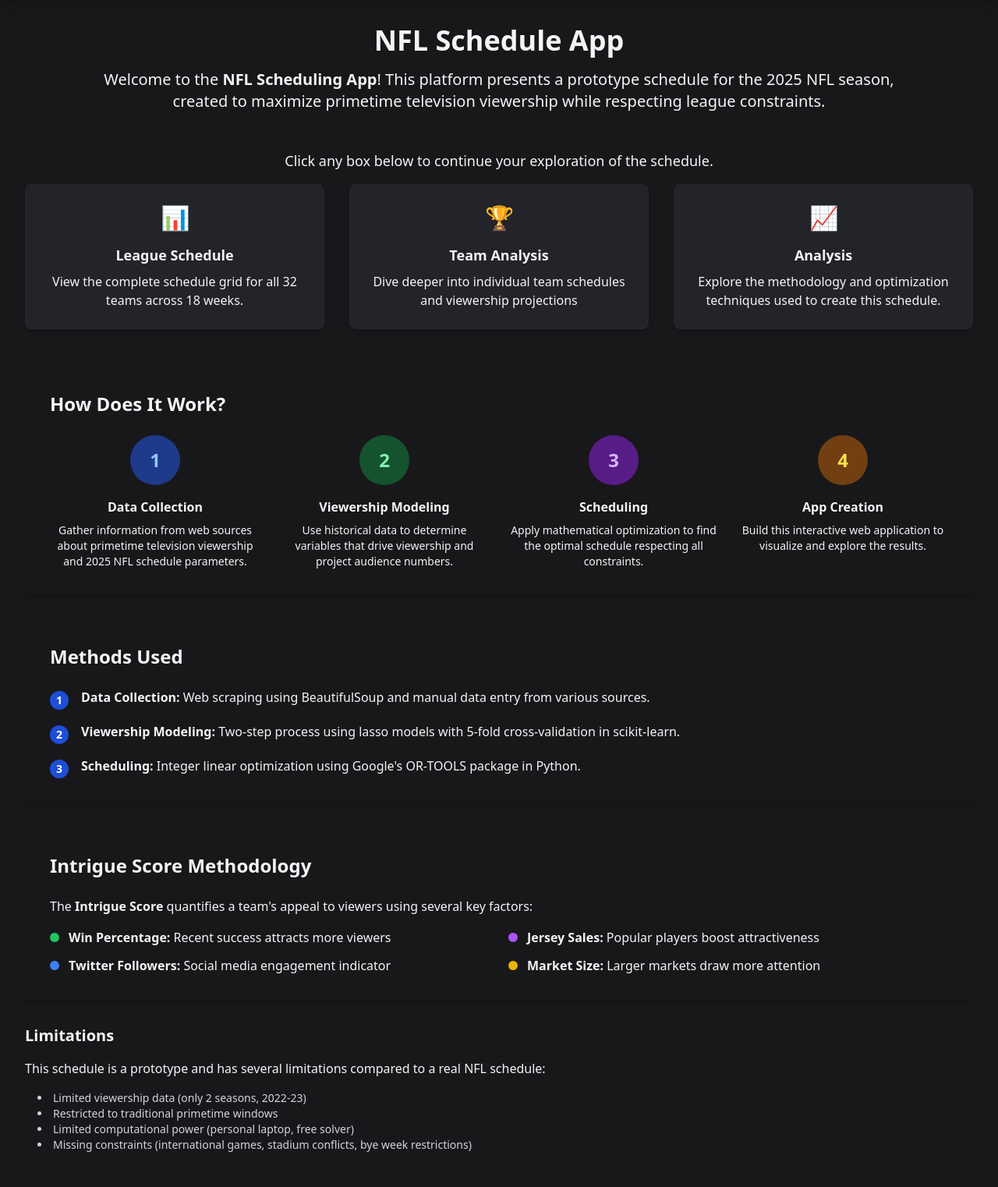
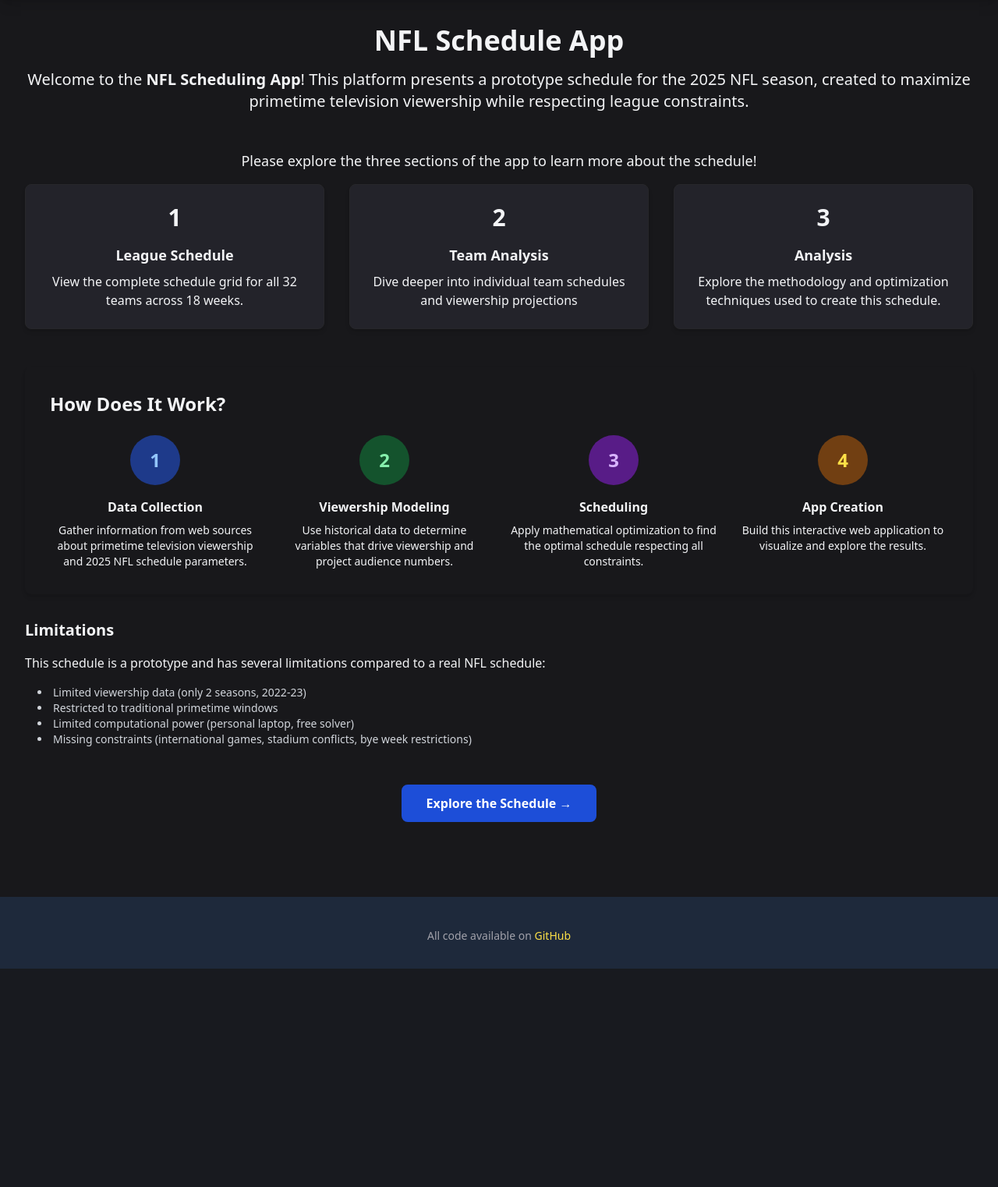
Before and after one commit to gahan4/nfl-schedule, a Flask app: page / in a window 1280 px wide. Shown: the part 64-1586 px from the top of the page at 78% size. After the commit the page ends 1306 px from the top, so only its background shows below. Run offline with Flask 3, Linux system fonts and the light colour scheme; parts of the project's set-up code (start-up, migrations or seed data) failed here and were passed over; some libraries are stand-ins or nearby versions.

Commit message:
further tweaks to the app, including formatting and explanations

```diff
--- a/flask_app/templates/home.html
+++ b/flask_app/templates/home.html
@@ -8,7 +8,7 @@
     <h1 class="text-4xl font-bold dark-heading mb-4">
         NFL Schedule App
     </h1>
-    <p class="text-xl dark-subtext max-w-5xl mx-auto">
+    <p class="text-xl dark-subtext mx-auto">
         Welcome to the <strong>NFL Scheduling App</strong>! This platform presents a prototype schedule for the 2025 NFL season,
         created to maximize primetime television viewership while respecting league constraints.
     </p>
@@ -16,12 +16,12 @@
 
 <!-- App Sections Overview -->
 <div class="text-center mb-4">
-    <p class="dark-subtext text-lg font-medium">Click any box below to continue your exploration of the schedule.</p>
+    <p class="dark-subtext text-lg font-medium">Please explore the three sections of the app to learn more about the schedule!</p>
 </div>
 <div class="grid md:grid-cols-3 gap-8 mb-12">
     <a href="{{ url_for('schedule') }}" class="card-hover team-card rounded-lg p-6 shadow-md block">
         <div class="text-center">
-            <div class="text-3xl mb-4">📊</div>
+            <div class="text-3xl mb-4 font-bold">1</div>
             <h3 class="text-lg font-semibold dark-heading mb-2">League Schedule</h3>
             <p class="dark-subtext">
                 View the complete schedule grid for all 32 teams across 18 weeks.
@@ -30,7 +30,7 @@
     </a>
     <a href="{{ url_for('team_analysis_dropdown') }}" class="card-hover team-card rounded-lg p-6 shadow-md block">
         <div class="text-center">
-            <div class="text-3xl mb-4">🏆</div>
+            <div class="text-3xl mb-4 font-bold">2</div>
             <h3 class="text-lg font-semibold dark-heading mb-2">Team Analysis</h3>
             <p class="dark-subtext">
                 Dive deeper into individual team schedules and viewership projections
@@ -39,7 +39,7 @@
     </a>
     <a href="{{ url_for('analysis') }}" class="card-hover team-card rounded-lg p-6 shadow-md block">
         <div class="text-center">
-            <div class="text-3xl mb-4">📈</div>
+            <div class="text-3xl mb-4 font-bold">3</div>
             <h3 class="text-lg font-semibold dark-heading mb-2">Analysis</h3>
             <p class="dark-subtext">
                 Explore the methodology and optimization techniques used to create this schedule.
@@ -91,67 +91,6 @@
     </div>
 </div>
 
-<!-- Methods Used Section -->
-<div class="dark-card rounded-lg shadow-md p-8 mb-8">
-    <h2 class="text-2xl font-bold dark-heading mb-6">Methods Used</h2>
-    <div class="space-y-4">
-        <div class="flex items-start">
-            <div class="bg-blue-700 text-white rounded-full w-6 h-6 flex items-center justify-center text-sm font-bold mr-4 mt-1">1</div>
-            <div>
-                <p class="dark-subtext">
-                    <strong>Data Collection:</strong> Web scraping using BeautifulSoup and manual data entry from various sources.
-                </p>
-            </div>
-        </div>
-        <div class="flex items-start">
-            <div class="bg-blue-700 text-white rounded-full w-6 h-6 flex items-center justify-center text-sm font-bold mr-4 mt-1">2</div>
-            <div>
-                <p class="dark-subtext">
-                    <strong>Viewership Modeling:</strong> Two-step process using lasso models with 5-fold cross-validation in scikit-learn.
-                </p>
-            </div>
-        </div>
-        <div class="flex items-start">
-            <div class="bg-blue-700 text-white rounded-full w-6 h-6 flex items-center justify-center text-sm font-bold mr-4 mt-1">3</div>
-            <div>
-                <p class="dark-subtext">
-                    <strong>Scheduling:</strong> Integer linear optimization using Google's OR-TOOLS package in Python.
-                </p>
-            </div>
-        </div>
-    </div>
-</div>
-
-<!-- Intrigue Score Explanation -->
-<div class="dark-card rounded-lg shadow-md p-8 mb-8">
-    <h2 class="text-2xl font-bold dark-heading mb-6">Intrigue Score Methodology</h2>
-    <p class="dark-subtext mb-4">
-        The <strong>Intrigue Score</strong> quantifies a team's appeal to viewers using several key factors:
-    </p>
-    <div class="grid md:grid-cols-2 gap-6">
-        <div class="space-y-3">
-            <div class="flex items-center">
-                <div class="w-3 h-3 bg-green-500 rounded-full mr-3"></div>
-                <span class="dark-subtext"><strong>Win Percentage:</strong> Recent success attracts more viewers</span>
-            </div>
-            <div class="flex items-center">
-                <div class="w-3 h-3 bg-blue-500 rounded-full mr-3"></div>
-                <span class="dark-subtext"><strong>Twitter Followers:</strong> Social media engagement indicator</span>
-            </div>
-        </div>
-        <div class="space-y-3">
-            <div class="flex items-center">
-                <div class="w-3 h-3 bg-purple-500 rounded-full mr-3"></div>
-                <span class="dark-subtext"><strong>Jersey Sales:</strong> Popular players boost attractiveness</span>
-            </div>
-            <div class="flex items-center">
-                <div class="w-3 h-3 bg-yellow-500 rounded-full mr-3"></div>
-                <span class="dark-subtext"><strong>Market Size:</strong> Larger markets draw more attention</span>
-            </div>
-        </div>
-    </div>
-</div>
-
 <!-- Limitations Section -->
 <div>
     <h2 class="text-xl font-bold mb-4">Limitations</h2>
```
Also changed, not shown: flask_app/templates/schedule.html (+14 -19 lines), flask_app/templates/team_analysis.html (+7 -0 lines).
